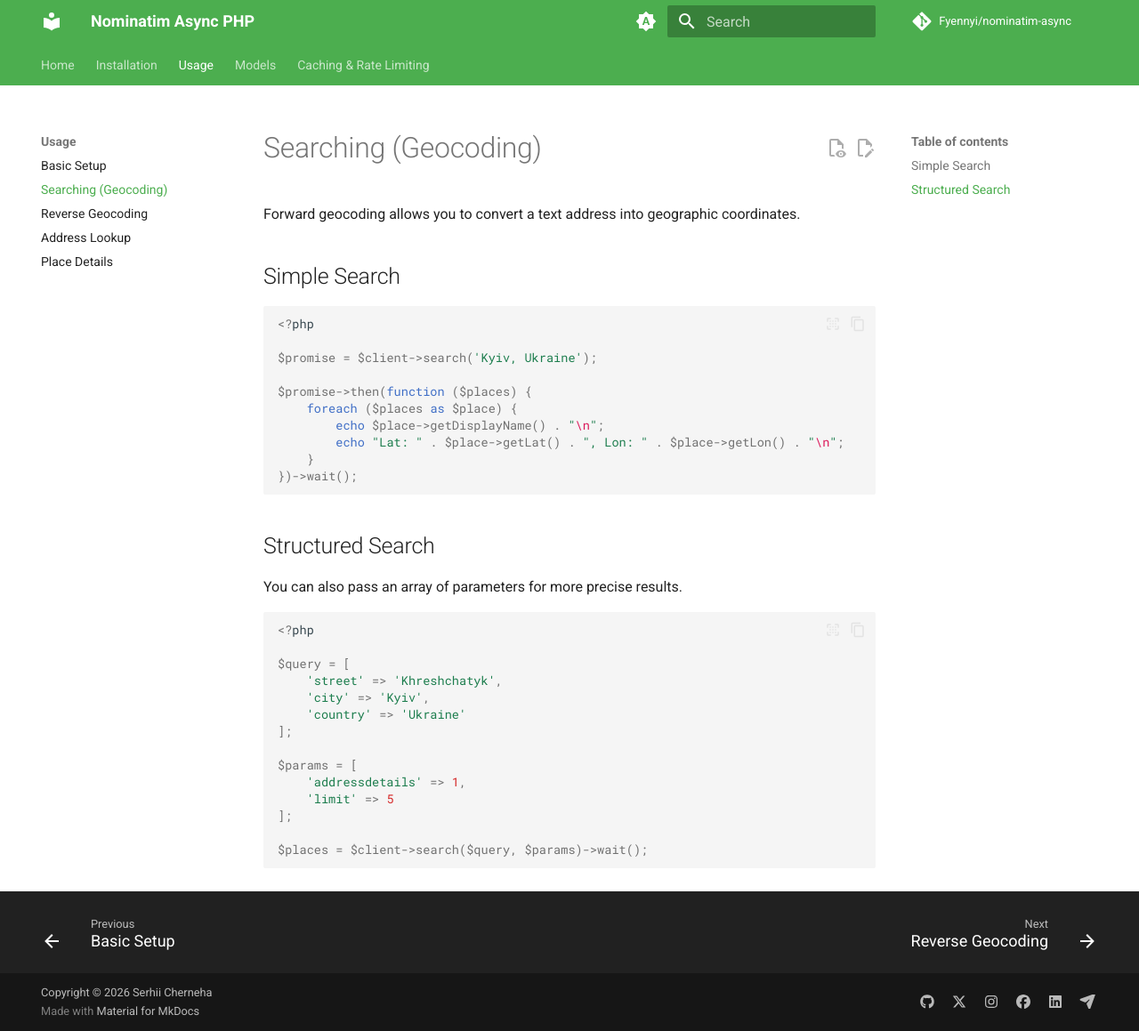
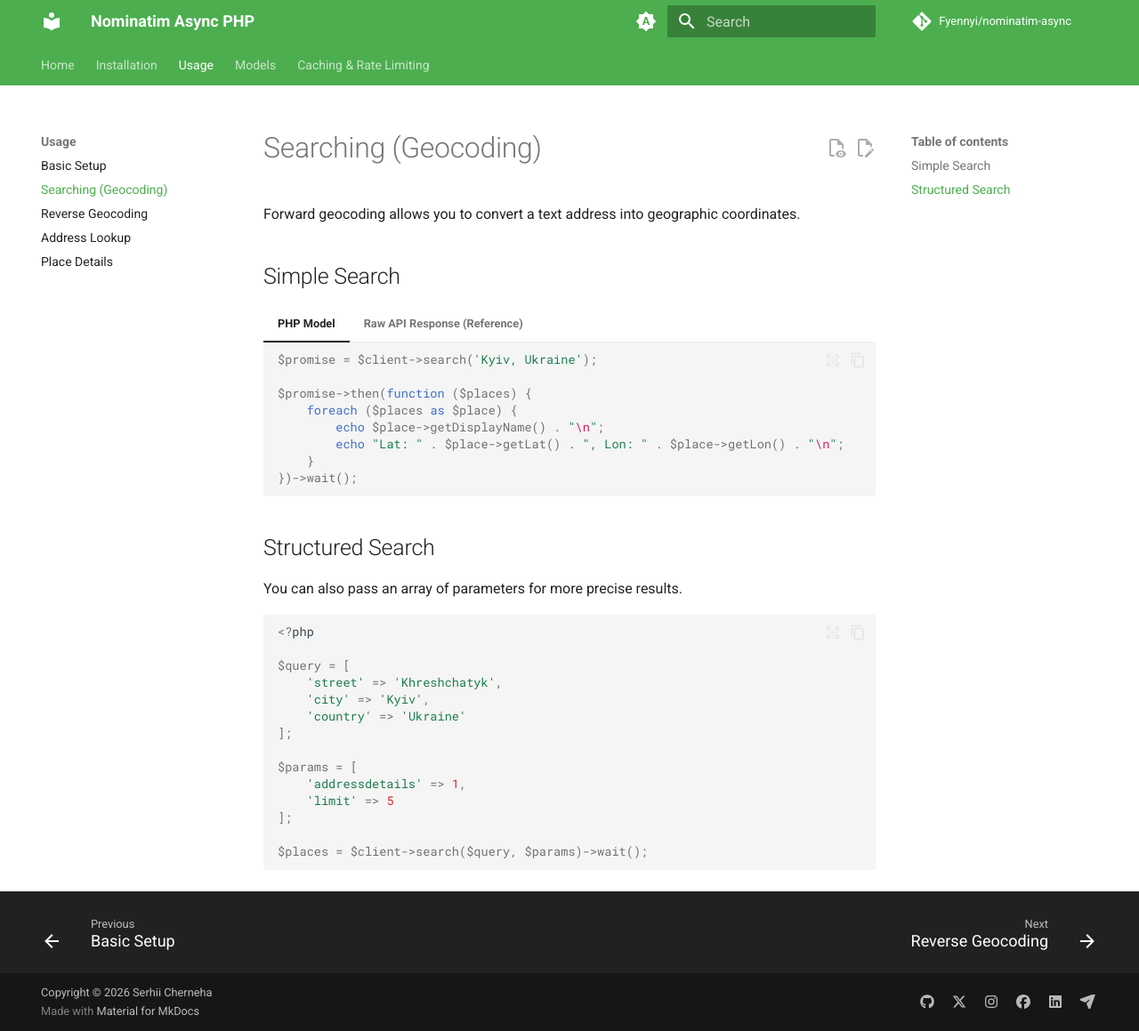
Before and after one commit to Fyennyi/nominatim-async, an MkDocs documentation site: the page built from docs/usage/searching.md, in a window 1280 px wide and 1159 px high. Shown: the whole window at 89% size. Built offline with MkDocs 1.6.1 and Material for MkDocs 9.7.7, drawn with Linux system fonts in a browser that asks for light colours; comment, search, counter and statistics services are not loaded; some of the changed lines change nothing that is shown.

Commit message:
docs: Use content tabs for PHP model vs JSON comparison

````diff
--- a/docs/usage/searching.md
+++ b/docs/usage/searching.md
@@ -4,18 +4,36 @@
 
 ## Simple Search
 
-```php
-<?php
+=== "PHP Model"
 
-$promise = $client->search('Kyiv, Ukraine');
+    ```php
+    $promise = $client->search('Kyiv, Ukraine');
 
-$promise->then(function ($places) {
-    foreach ($places as $place) {
-        echo $place->getDisplayName() . "\n";
-        echo "Lat: " . $place->getLat() . ", Lon: " . $place->getLon() . "\n";
-    }
-})->wait();
-```
+    $promise->then(function ($places) {
+        foreach ($places as $place) {
+            echo $place->getDisplayName() . "\n";
+            echo "Lat: " . $place->getLat() . ", Lon: " . $place->getLon() . "\n";
+        }
+    })->wait();
+    ```
+
+=== "Raw API Response (Reference)"
+
+    ```json
+    [
+      {
+        "place_id": 123456789,
+        "licence": "Data © OpenStreetMap contributors, ODbL 1.0. http://osm.org/copyright",
+        "osm_type": "relation",
+        "osm_id": 421866,
+        "lat": "50.4500336",
+        "lon": "30.5241361",
+        "display_name": "Kyiv, Ukraine",
+        "category": "boundary",
+        "type": "administrative"
+      }
+    ]
+    ```
 
 ## Structured Search
 
````
